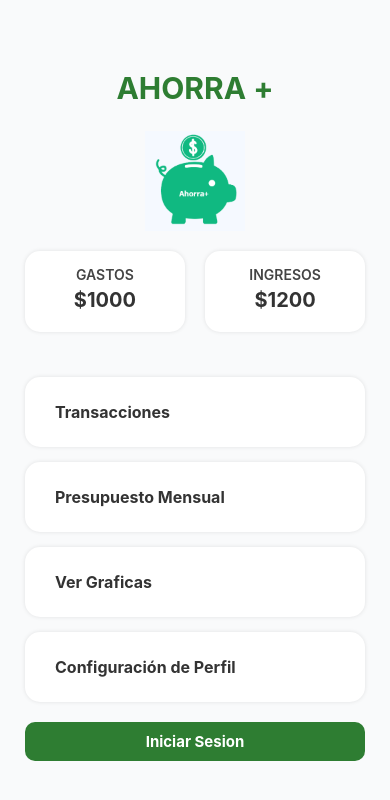
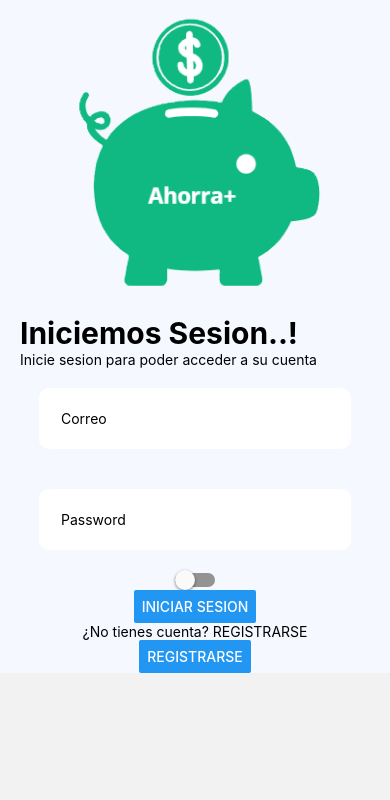
Before and after one commit to JoseArmandoSUP/AhorraMasApp, a React Native app in the folder ahorraMasApp/: screen /Inicio in a window 390 px wide. Shown: the top 800 px of the page. Built offline with nearby package versions, Linux system fonts and the light colour scheme.

Commit message:
Stack y Tab Navigation Agregadas en el menú, login y registro
Se agrego una carpeta a parte para Stack y Tab para mejorar la organización, en donde se importarán todas las pantallas

```diff
--- a/ahorraMasApp/App.js
+++ b/ahorraMasApp/App.js
@@ -1,8 +1,12 @@
-import PantallaPrincipal from './screens/PantallaPrincipal';
+
+import StackNavigator from './navegacion/StackNavigator';
+import { NavigationContainer } from '@react-navigation/native';
 
 export default function App() {
 
   return (
-    <PantallaPrincipal></PantallaPrincipal>
+    <NavigationContainer>
+      <StackNavigator></StackNavigator>
+    </NavigationContainer>
   );
 }
--- /dev/null
+++ b/ahorraMasApp/navegacion/StackNavigator.js
@@ -0,0 +1,21 @@
+import { createNativeStackNavigator } from "@react-navigation/native-stack";
+import LoginScreen from "../screens/LoginScreen";
+import PantallaRegistro from "../screens/PantallaRegistro";
+import TabNavigator from "./TabNavigator";
+
+const Stack = createNativeStackNavigator();
+
+export default function StackNavigator(){
+    return(
+        <Stack.Navigator screenOptions={{headerShown: false}}>
+
+            {/* Pantallas fuera del Tab */}
+            <Stack.Screen name="Login" component={LoginScreen}></Stack.Screen>
+            <Stack.Screen name="Registro" component={PantallaRegistro}></Stack.Screen>
+
+            {/* Pantallas dentro del Tab */}
+            <Stack.Screen name="Home" component={TabNavigator}></Stack.Screen>
+
+        </Stack.Navigator>
+    );
+}
--- /dev/null
+++ b/ahorraMasApp/navegacion/TabNavigator.js
@@ -0,0 +1,16 @@
+import { createBottomTabNavigator } from "@react-navigation/bottom-tabs";
+import PantallaPrincipal from "../screens/PantallaPrincipal";
+import PantallaRegistro from "../screens/PantallaRegistro";
+import LoginScreen from "../screens/LoginScreen";
+
+const Tab = createBottomTabNavigator();
+
+export default function TabNavigator(){
+    return(
+        <Tab.Navigator screenOptions={{headerShown: false}}>
+            <Tab.Screen name="Inicio" component={PantallaPrincipal}></Tab.Screen>
+            <Tab.Screen name="Registrarse" component={PantallaRegistro}></Tab.Screen>
+            <Tab.Screen name="Iniciar Sesion" component={LoginScreen}></Tab.Screen>
+        </Tab.Navigator>
+    );
+}
--- a/ahorraMasApp/package.json
+++ b/ahorraMasApp/package.json
@@ -9,12 +9,17 @@
     "web": "expo start --web"
   },
   "dependencies": {
+    "@react-navigation/bottom-tabs": "^7.8.6",
+    "@react-navigation/native": "^7.1.21",
+    "@react-navigation/native-stack": "^7.7.0",
     "expo": "~54.0.20",
     "expo-sqlite": "~16.0.9",
     "expo-status-bar": "~3.0.8",
     "react": "19.1.0",
     "react-dom": "19.1.0",
     "react-native": "0.81.5",
+    "react-native-safe-area-context": "~5.6.0",
+    "react-native-screens": "~4.16.0",
     "react-native-web": "^0.21.0"
   },
   "private": true
--- a/ahorraMasApp/screens/LoginScreen.js
+++ b/ahorraMasApp/screens/LoginScreen.js
@@ -1,11 +1,14 @@
 import { Text,  StyleSheet, View, Button, ImageBackground, TextInput, Image, Switch, ScrollView, Alert} from "react-native";
 import React, { useState } from 'react'
-import PantallaPrincipal from "./PantallaPrincipal";
-import PantallaRegistro from "./PantallaRegistro";
+//import PantallaPrincipal from "./PantallaPrincipal";
+//import PantallaRegistro from "./PantallaRegistro";
+
+//Navegacion
+import { useNavigation } from "@react-navigation/native";
 
 export default function LoginScreen (){
 
-    const[screen, setScreen]=useState('menu');
+    const nav = useNavigation();
 
     const [correo, setCorreo] = useState ('')
     const [password, setPassword] = useState ('')
@@ -14,26 +17,20 @@ export default function LoginScreen (){
         if(correo.trim() === '' || password.trim() === ''){
             Alert.alert("Faltan campos por llenar, porfavor completelos");
             alert("Faltan campos por llenar, porfavor completelos");
-            return;
+            return false;
         }
         const validarCorreo = /^[\w.%+-]+@gmail\.com$/;
         if(!validarCorreo.test(correo)){
             Alert.alert("Correo electronico no valido, intente otra vez porfavor");
             alert("Correo electronico no valido, intente otra vez porfavor");
-            return;
+            return false;
         }else{
             Alert.alert("Inicio de sesión esxitoso\n");
             alert("Inicio de sesión esxitoso\n");
+            return true;
         }
     };
 
-    switch(screen){
-        case 'registro':
-            return<PantallaRegistro></PantallaRegistro>
-        case 'pantallaPrincipal':
-            return<PantallaPrincipal></PantallaPrincipal>
-        case 'menu':
-            default:
     return(
         <ScrollView contentContainerStyle={{paddingBottom: 100}}>
             <View style={styles.container}>
@@ -57,26 +54,25 @@ export default function LoginScreen (){
                     <Text></Text>
                 </View>
 
-                        <Button title="INICIAR SESION" onPress={mostrarAlerta}></Button>
+                <Button
+                    title="INICIAR SESION"
+                    onPress={()=>{
+                        const valido = mostrarAlerta();
+                        if (valido) nav.navigate("Home");
+                    }}
+                ></Button>
 
                 <Text>¿No tienes cuenta? REGISTRARSE</Text>
 
                 <Button
                     style={styles.boton}
-                            onPress={()=> setScreen('registro')} title="Registrarse"
+                    onPress={()=> nav.navigate("Registro")} title="Registrarse"
                 ></Button>
 
-                        <Button
-                            style={styles.boton}
-                            onPress={()=> setScreen('pantallaPrincipal')} title="Volver al menú"
-                        ></Button>
             </View>
         </ScrollView>
 
     );
-    }
-
-
 }
 
 const styles = StyleSheet.create ({
--- a/ahorraMasApp/screens/PantallaRegistro.js
+++ b/ahorraMasApp/screens/PantallaRegistro.js
@@ -1,20 +1,24 @@
 import { Text,  StyleSheet, View, Button, ImageBackground, TextInput, Image, ScrollView, Alert} from "react-native";
 import React, { useState } from 'react'
-import LoginScreen from "./LoginScreen";
-import PantallaPrincipal from "./PantallaPrincipal";
+//import LoginScreen from "./LoginScreen";
+//import PantallaPrincipal from "./PantallaPrincipal";
+
+//Navegacion
+import { useNavigation } from "@react-navigation/native";
 
 export default function PantallaRegistro () {
 
-    const[screen, setScreen]=useState('menu');
+    const nav = useNavigation();
 
     const [nombre, setNombre] = useState ('');
     const [usuario, setUsuario] = useState ('');
     const [edad, setEdad] = useState ('');
     const [correo, setCorreo] = useState ('');
     const [telefono, setTelefono] = useState ('');
+    const [password, setPassword] = useState('');
 
     const mostrarAlerta = () =>{
-        if(nombre.trim() === '' || usuario.trim() === '' || edad.trim() === '' || correo.trim() === '' || telefono.trim() === ''){
+        if(nombre.trim() === '' || usuario.trim() === '' || edad.trim() === '' || correo.trim() === '' || telefono.trim() === '' || password.trim() === ''){
             Alert.alert("Faltan campos por llenar, porfavor completelos");
             alert("Faltan campos por llenar, porfavor completelos");
             return;
@@ -44,13 +48,6 @@ export default function PantallaRegistro () {
         setTelefono(numerico);
     };
 
-    switch(screen){
-        case 'registro':
-            return <LoginScreen/>;
-        case 'pantallaPrincipal':
-            return<PantallaPrincipal></PantallaPrincipal>
-        case 'menu':
-            default:
     return (
         <ScrollView contentContainerStyle={{paddingBottom: 100}}>
             <View style={styles.container}>
@@ -94,20 +91,27 @@ export default function PantallaRegistro () {
                     onChangeText={filtrarCaracteresT}
                 />
 
+                <TextInput style={styles.input}
+                    placeholder="Definir contraseña"
+                    value={password}
+                    secureTextEntry={true}
+                    onChangeText={setPassword}
+                ></TextInput>
+
                 <Button
                     color="blue"
                     title="Resgistrarse"
                     onPress={mostrarAlerta}
                 ></Button>
 
-                            <Button
-                                onPress={()=> setScreen('pantallaPrincipal')} title="Volver al menú"
-                            ></Button>
+                <Button title="Volver al Login" onPress={()=>nav.navigate("Login")}></Button>
+
+                <Button onPress={()=> nav.navigate("Home")} title="Volver al menú"></Button>
 
             </View>
         </ScrollView>
     );
-    }
+
 }
 
 const styles = StyleSheet.create ({
```
Also changed, not shown: 1 other file (tests, documents, lock files or other folders). Lines whose indentation alone changed are shown as unchanged.
